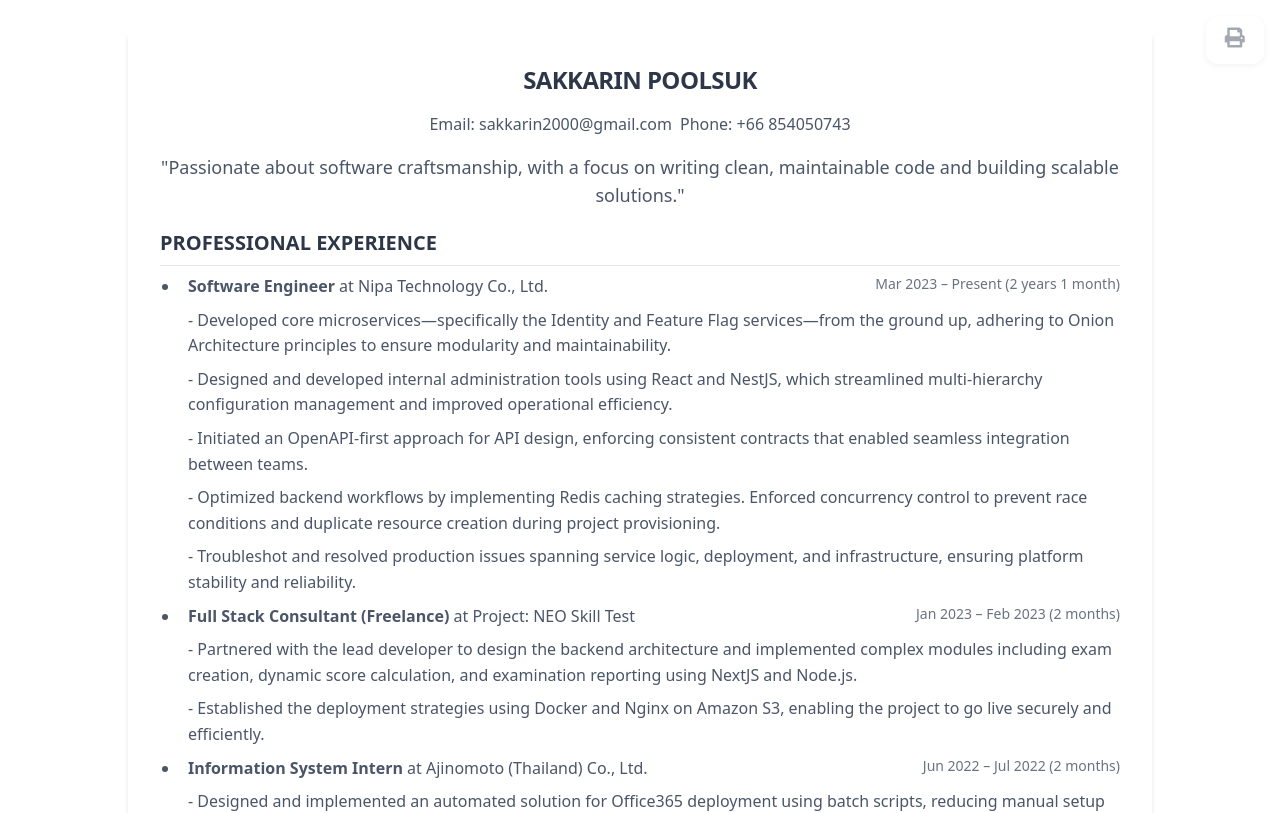
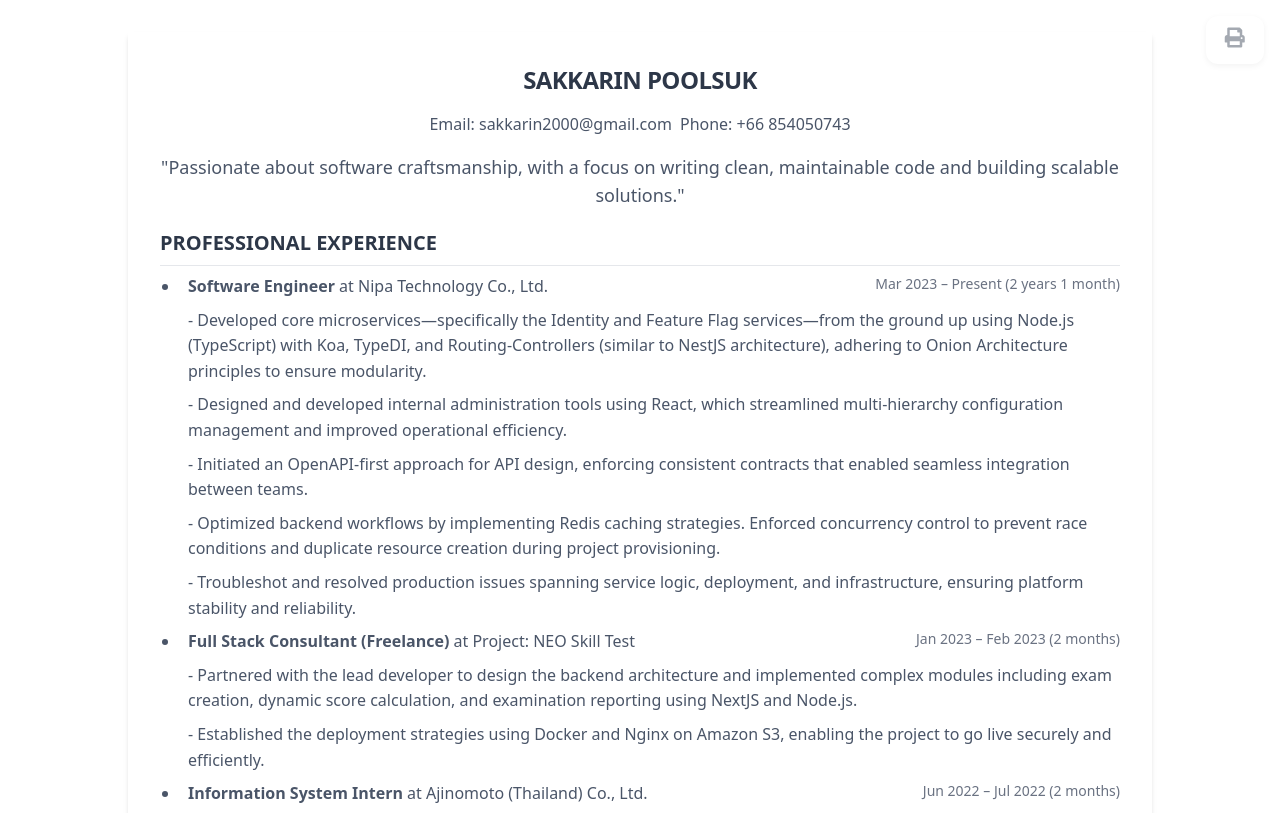
Before and after one commit to sakkarin2000/portfolio, a React (Vite) app: page / in a window 1280 px wide. Shown: the top 813 px of the page. Built offline with nearby package versions, Linux system fonts and the light colour scheme.

Commit message:
fix: update nestjs like description for exact internal tools

```diff
--- a/src/modules/resume/constants/careerExperience.ts
+++ b/src/modules/resume/constants/careerExperience.ts
@@ -5,8 +5,8 @@ export const careerExperiences: ICareerExperience[] = [
     role: "Software Engineer",
     company: "Nipa Technology Co., Ltd.",
     description: [
-      "Developed core microservices—specifically the Identity and Feature Flag services—from the ground up, adhering to Onion Architecture principles to ensure modularity and maintainability.",
-      "Designed and developed internal administration tools using React and NestJS, which streamlined multi-hierarchy configuration management and improved operational efficiency.",
+      "Developed core microservices—specifically the Identity and Feature Flag services—from the ground up using Node.js (TypeScript) with Koa, TypeDI, and Routing-Controllers (similar to NestJS architecture), adhering to Onion Architecture principles to ensure modularity.",
+      "Designed and developed internal administration tools using React, which streamlined multi-hierarchy configuration management and improved operational efficiency.",
       "Initiated an OpenAPI-first approach for API design, enforcing consistent contracts that enabled seamless integration between teams.",
       "Optimized backend workflows by implementing Redis caching strategies. Enforced concurrency control to prevent race conditions and duplicate resource creation during project provisioning.",
       "Troubleshot and resolved production issues spanning service logic, deployment, and infrastructure, ensuring platform stability and reliability."
```
